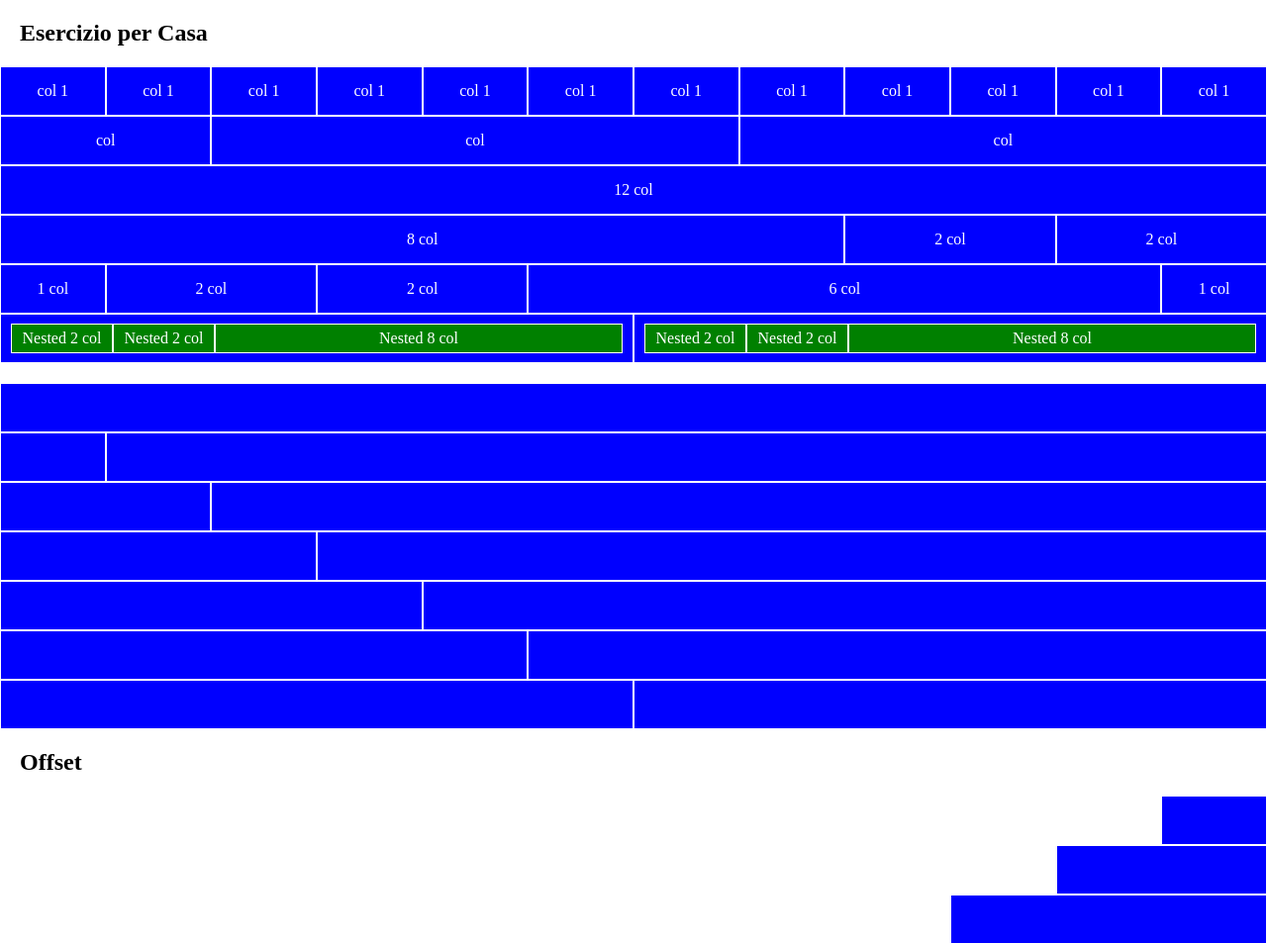
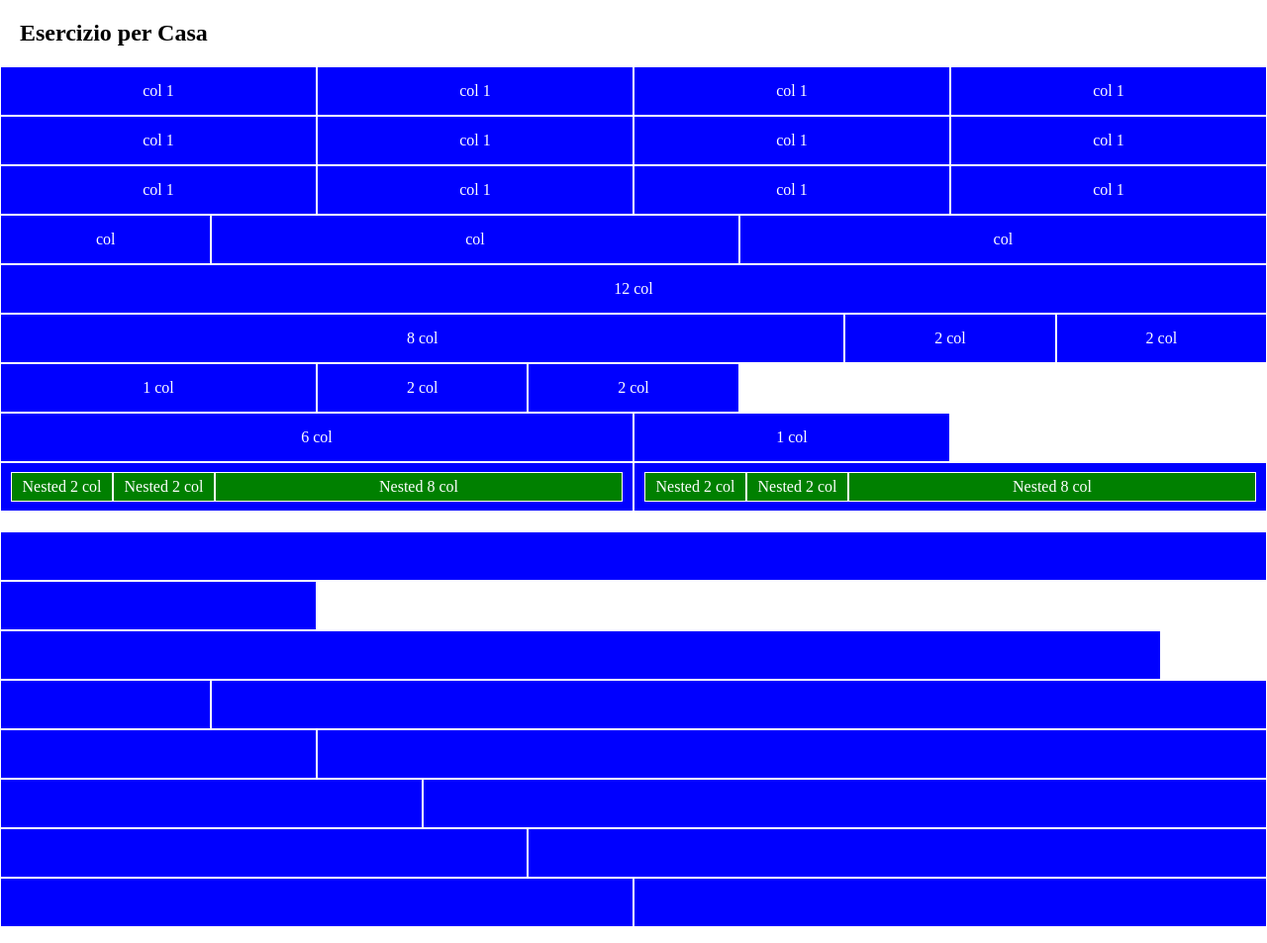
Before and after one commit to mariannacoppa/html-css-12bool, a plain HTML site: page index.html in a window 1280 px wide. Shown: the top 953 px of the page at 99% size. Drawn offline with Linux system fonts and the light colour scheme.

Commit message:
[UPD] test col-1 responsivity FINE

```diff
--- a/css/style.css
+++ b/css/style.css
@@ -107,3 +107,16 @@ h2 {
 .offset-11 {
     margin-left: calc((100% / 12) * 1);
 }
+
+/*responsivity*/
+@media screen and (min-width: 576px) {
+    .col-1 {
+        flex-basis: calc((100% / 12) * 4);
+    }
+}
+
+@media screen and (min-width: 768px) {
+    .col-1 {
+        flex-basis: calc((100% / 12) * 3);
+    }
+}
```
